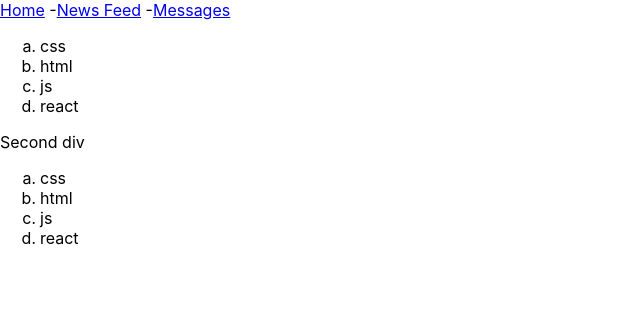
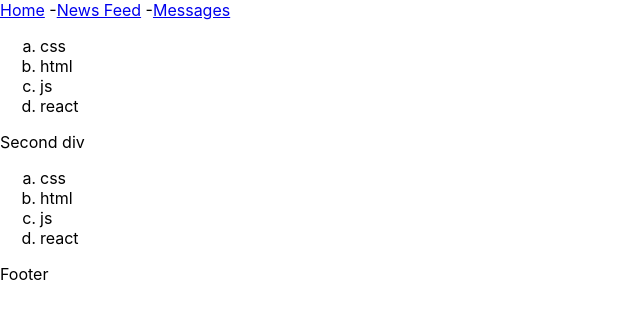
Before and after one commit to SvetlanaLevkovskaya/react-app, a React (Create React App) app: page / in a window 1280 px wide. Shown: the top 318 px of the page, without its empty margins (0-640 px from the left). Built offline with nearby package versions, Linux system fonts and the light colour scheme.

Commit message:
improvements

```diff
--- a/src/App.js
+++ b/src/App.js
@@ -1,13 +1,15 @@
 import React from "react";
 import "./App.css";
+import Footer from "./Footer";
 import Header from "./Header";
 import Technologies from "./Technolodies";
 
 const App = () => {
   return (
     <div>
-      <Header />
+      <Header/>
       <Technologies />
+      <Footer/>
     </div>
   );
 };
--- /dev/null
+++ b/src/Footer.js
@@ -0,0 +1,10 @@
+import React from "react";
+
+const Footer = () => {
+  return (
+    <div>
+      Footer
+    </div>
+  );
+};
+export default Footer;
--- a/src/Header.js
+++ b/src/Header.js
@@ -1,4 +1,5 @@
 import React from "react";
+
 const Header = () => {
   return (
     <div>
--- a/src/Technolodies.js
+++ b/src/Technolodies.js
@@ -1,4 +1,5 @@
 import React from "react";
+
 const Technologies = () => {
   return (
     <div>
```
